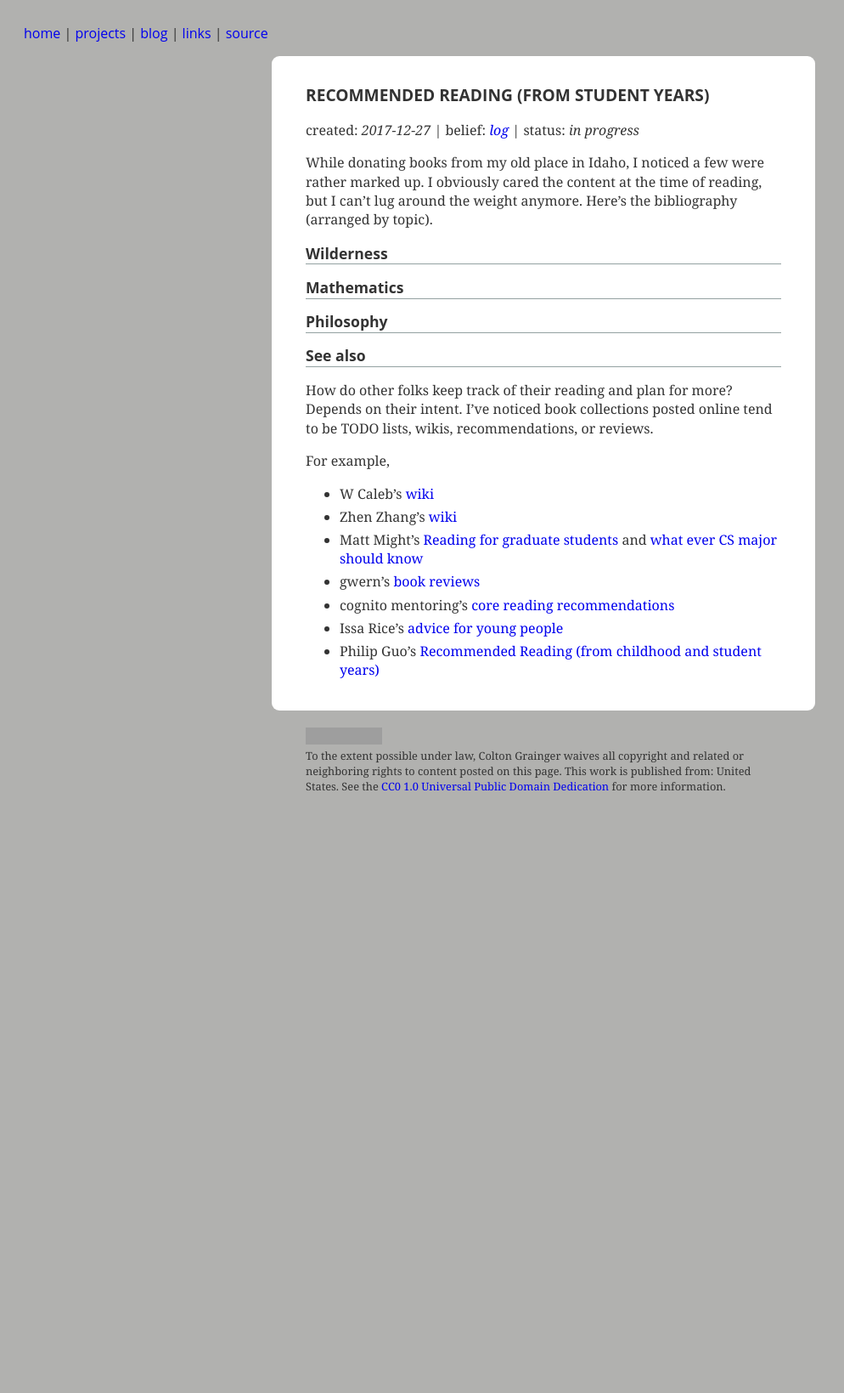
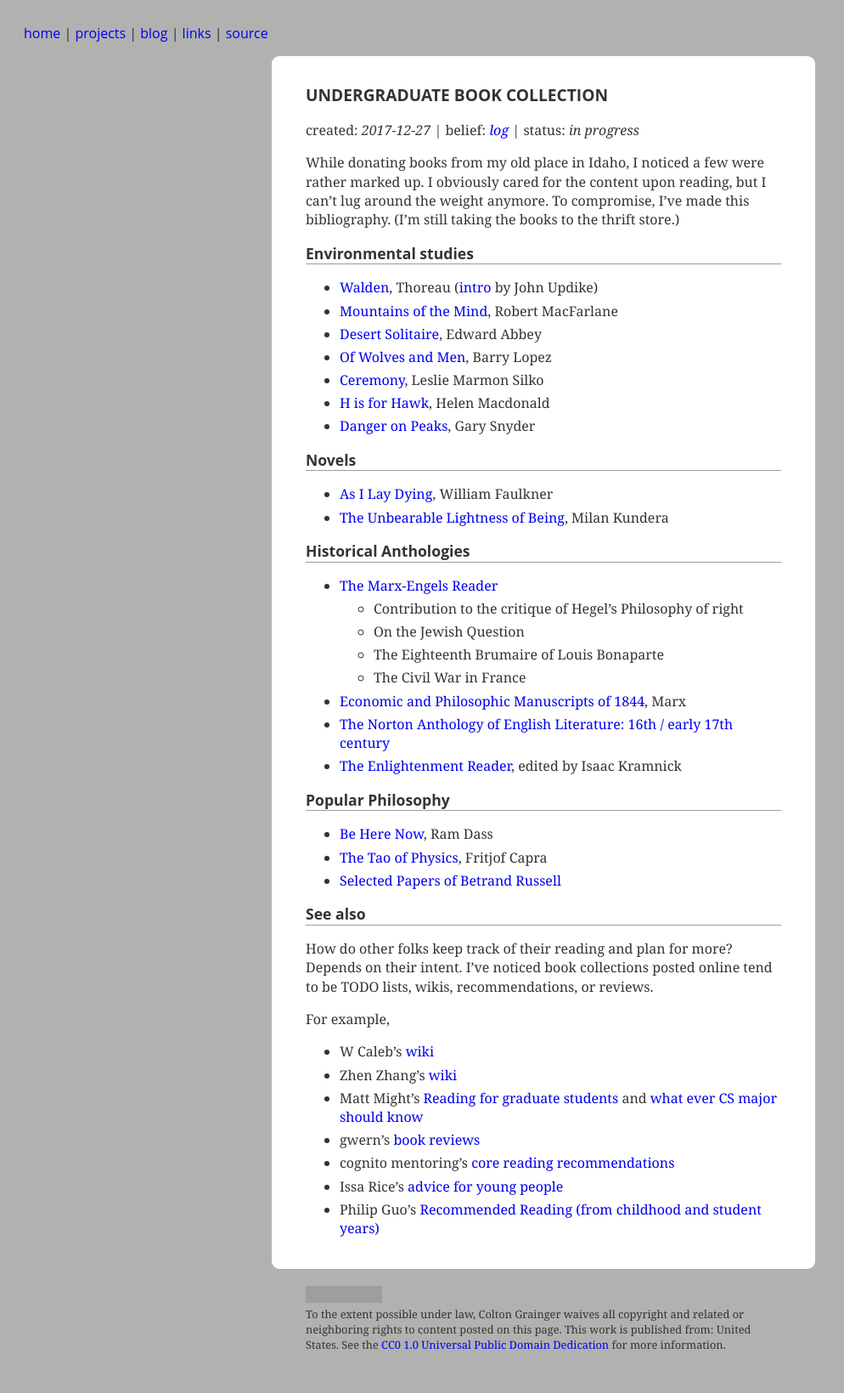
Before and after one commit to coltongrainger/blog, a Jekyll site: the page built from _posts/2017-12-27-reading.md, in a window 1280 px wide. Shown: the whole page at 85% size, without its empty margins (0-994 px from the left). Built offline with Jekyll 4.4.1, drawn with Linux system fonts in a browser that asks for light colours; our own code applies the rules of GitHub Pages for plain Markdown files; before the commit the page ends 982 px from its top, so only the background shows below that; grey boxes are pictures that could not be loaded.

Commit message:
add main bookshelf

```diff
--- a/_posts/2017-12-27-reading.md
+++ b/_posts/2017-12-27-reading.md
@@ -1,17 +1,43 @@
 ---
-title: Recommended Reading (from student years)
+title: Undergraduate Book Collection
 author: Colton Grainger
 belief: log
 status: in progress
 ---
 
-While donating books from my old place in Idaho, I noticed a few were rather marked up. I obviously cared the content at the time of reading, but I can't lug around the weight anymore. Here's the bibliography (arranged by topic).
+While donating books from my old place in Idaho, I noticed a few were rather marked up. I obviously cared for the content upon reading, but I can't lug around the weight anymore. To compromise, I've made this bibliography. (I'm still taking the books to the thrift store.)
 
-## Wilderness
+## Environmental studies
 
-## Mathematics
+- [Walden](https://en.wikipedia.org/wiki/Walden), Thoreau ([intro](http://assets.press.princeton.edu/chapters/i10729.pdf) by John Updike)
+- [Mountains of the Mind](https://www.amazon.com/Mountains-Mind-Adventures-Reaching-Summit/dp/0375714065), Robert MacFarlane
+- [Desert Solitaire](https://en.wikipedia.org/wiki/Desert_Solitaire), Edward Abbey
+- [Of Wolves and Men](http://www.powells.com/book/of-wolves-men-9780684163222?p_isbn&partnerid=35409), Barry Lopez
+- [Ceremony](https://en.wikipedia.org/wiki/Ceremony_(Silko_novel)), Leslie Marmon Silko
+- [H is for Hawk](https://en.wikipedia.org/wiki/H_is_for_Hawk), Helen Macdonald
+- [Danger on Peaks](https://www.amazon.com/Danger-Peaks-Deluxe-Gary-Snyder/dp/1619024519), Gary Snyder
 
-## Philosophy
+## Novels
+
+- [As I Lay Dying](https://en.wikipedia.org/wiki/As_I_Lay_Dying), William Faulkner
+- [The Unbearable Lightness of Being](https://en.wikipedia.org/wiki/The_Unbearable_Lightness_of_Being), Milan Kundera
+
+## Historical Anthologies
+
+- [The Marx-Engels Reader](https://www.amazon.com/The-Marx-Engels-Reader-Second-Edition/dp/039309040X)
+	- Contribution to the critique of Hegel's Philosophy of right
+	- On the Jewish Question
+	- The Eighteenth Brumaire of Louis Bonaparte
+	- The Civil War in France
+- [Economic and Philosophic Manuscripts of 1844](https://en.wikipedia.org/wiki/Economic_and_Philosophic_Manuscripts_of_1844), Marx
+- [The Norton Anthology of English Literature: 16th / early 17th century](http://media.wwnorton.com/cms/contents/NAEL9_Complete_TOC.pdf)
+- [The Enlightenment Reader](https://www.amazon.com/Portable-Enlightenment-Reader-Library/dp/0140245669), edited by Isaac Kramnick
+
+## Popular Philosophy
+
+- [Be Here Now](https://en.wikipedia.org/wiki/Be_Here_Now_(book)), Ram Dass
+- [The Tao of Physics](https://en.wikipedia.org/wiki/The_Tao_of_Physics), Fritjof Capra
+- [Selected Papers of Betrand Russell](https://www.amazon.com/Selected-Papers-Bertrand-Russell-Library/dp/B0006D9BAG)
 
 ## See also
 
```
